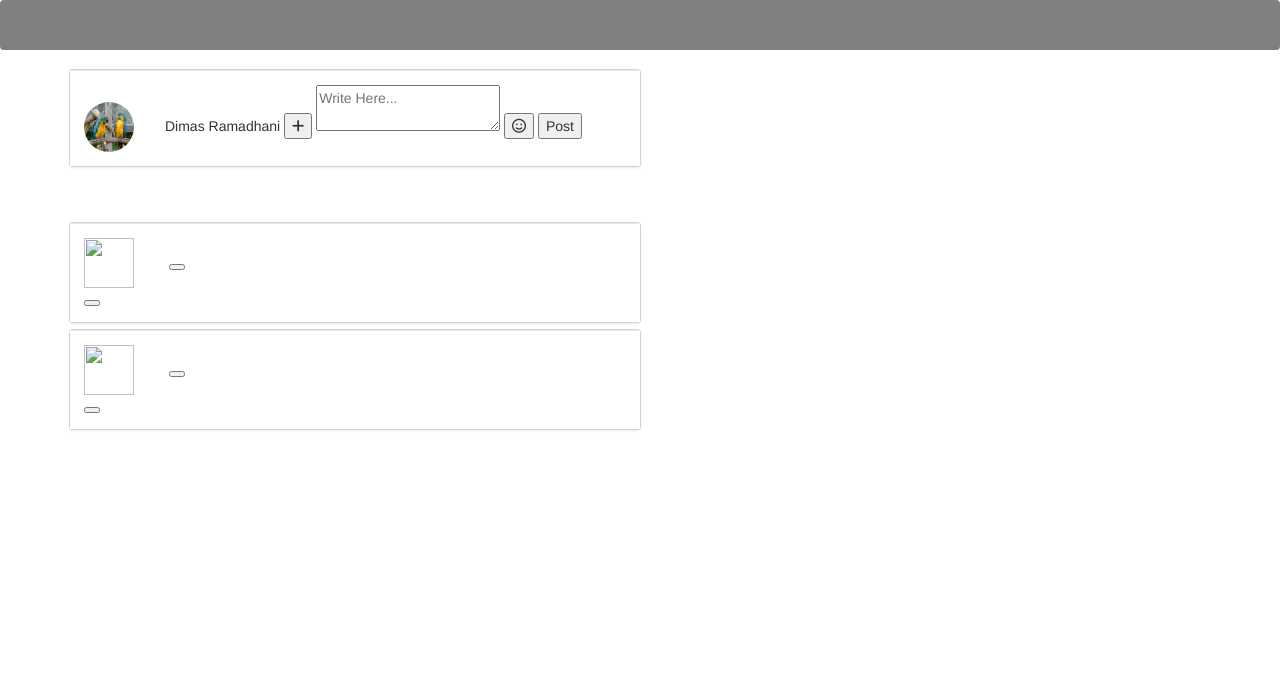
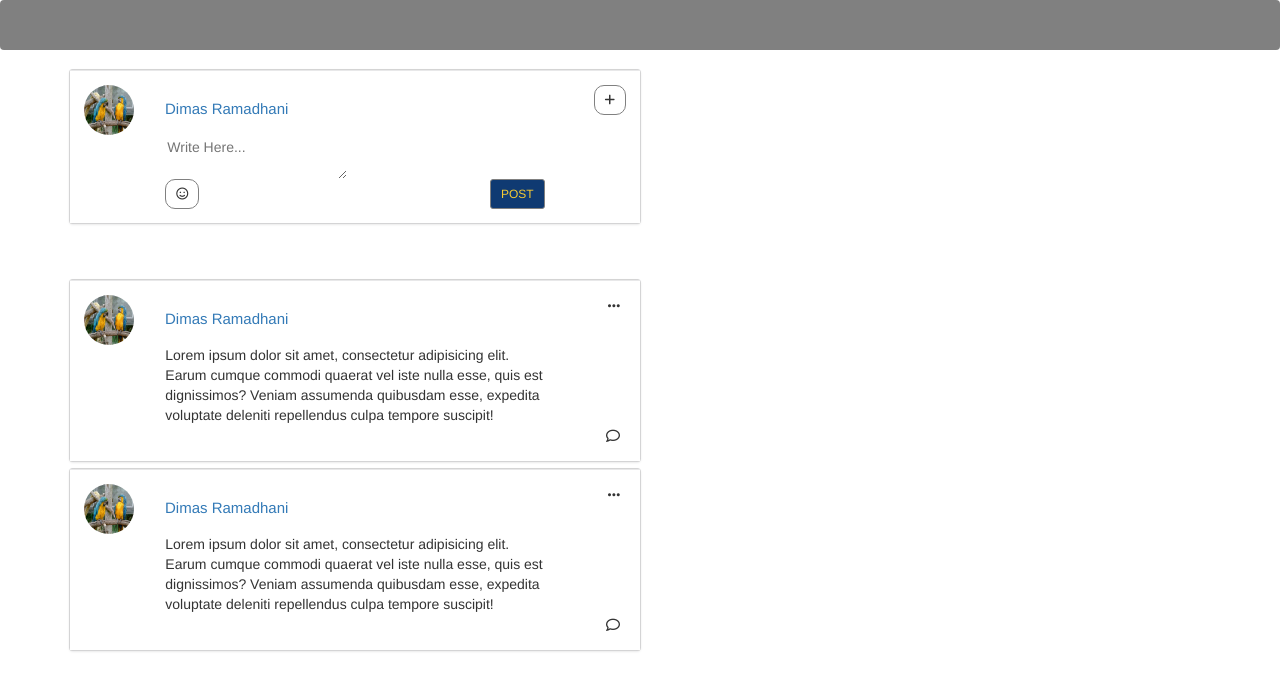
Before and after one commit to ditorahard/mandirisekuritas-frontend, a plain HTML site: page forum.html in a window 1280 px wide. Drawn offline with nearby package versions, Linux system fonts and the light colour scheme.

Commit message:
Benerin komen dan post

```diff
--- a/assets/sass/style.scss
+++ b/assets/sass/style.scss
@@ -88,4 +88,68 @@ $height-card:133%;
 
 .profile-name{
 	display:inline-block;
+	color:#0F3A72;
+	font-size:1.5rem;
 }
+
+//Button
+
+button{
+
+}
+
+.upload-button{
+	display:inline-block;
+	border-radius:10px;
+	float:right;
+	background: #fff;
+	border: 1px grey solid;
+
+}
+
+.emoji-button{
+	display:inline-block;
+	border-radius:10px;
+	float:left;
+	background: #fff;
+	border: 1px grey solid;
+}
+
+
+.post{
+
+	display:inline-block;
+	float:right;
+	background: #0F3A72;
+	color:#F4CA34;
+	border: 1px grey solid;
+}
+
+.more-button{
+	float:right;
+	background:#fff;
+	border: 0px;
+	border-radius:10px;
+}
+
+.view-conversation-button{
+	float:right;
+	background: #fff;
+	border: 0px;
+	border-radius:10px;
+}
+
+//Textarea
+
+.form-box{
+	margin-left:15%;
+	margin-right:15%;
+}
+
+.text-area{
+	border:0px;
+	display:block;
+	width:initial;
+	height:initial;
+
+}
--- a/forum.html
+++ b/forum.html
@@ -5,8 +5,9 @@
 	<title>Mandiri Sekuritas</title>
 
 	<!-- CSS -->
+	<link rel="stylesheet" href="assets/css/bootstrap.min.css">
 	<link rel="stylesheet" href="assets/css/style.css">
-	<link rel="stylesheet" href="assets/css/bootstrap.min.css">
+
 
 </head>
 <body>
@@ -22,38 +23,43 @@
 					<div class="profile-pic">
 						<a href="#"><img class="img-circle" src="assets/img/abc.jpg" alt=""></a>
 					</div>
-					<div class="profile-name">Dimas Ramadhani</div>
-					<button class="upload-button"><i class="fa fa-plus" aria-hidden="true"></i>
-</button>
-					<textarea class="text-area" placeholder="Write Here..."></textarea>
-					<button class="emoji-button"><i class="fa fa-smile-o" aria-hidden="true"></i>
-</button>
-					<button class="post">Post</button>
+					<div class="profile-name"><a href="#">Dimas Ramadhani</a></div>
+					<button class="upload-button btn-sm"><i class="fa fa-plus fa-2" aria-hidden="true"></i></button>
+					<div class="form-box">
+						<textarea class="text-area" placeholder="Write Here..."></textarea>
+						<button class="emoji-button btn-sm"><i class="fa fa-smile-o fa-2" aria-hidden="true"></i></button>
+						<button class="post btn-sm">POST</button>
+					</div>
 				</div>
 			</div>
 
 			<div class="card card--reply">
 				<div class="card__content">
 					<div class="profile-pic">
-						<img src="" alt="">
+						<a href="#"><img class="img-circle" src="assets/img/abc.jpg" alt=""></a>
 					</div>
-					<div class="profile-name"></div>
-					<button class="more-button"></button>
-					<div class="comment"></div>
-					<button class="view-conversation"></button>
+					<div class="profile-name"><a href="#">Dimas Ramadhani</a></div>
+					<button class="more-button"><i class="fa fa-ellipsis-h" aria-hidden="true"></i></button>
+					<div class="form-box">
+						<div class="comment">Lorem ipsum dolor sit amet, consectetur adipisicing elit. Earum cumque commodi quaerat vel iste nulla esse, quis est dignissimos? Veniam assumenda quibusdam esse, expedita voluptate deleniti repellendus culpa tempore suscipit!</div>
+					</div>
+					<button class="view-conversation-button"><i class="fa fa-comment-o" aria-hidden="true"></i></button>
 				</div>
 			</div>
 
 			<div class="card card--reply">
 				<div class="card__content">
 					<div class="profile-pic">
-						<img src="" alt="">
+						<a href="#"><img class="img-circle" src="assets/img/abc.jpg" alt=""></a>
 					</div>
-					<div class="profile-name"></div>
-					<button class="more-button"></button>
-					<div class="comment"></div>
-					<button class="view-conversation"></button>
+					<div class="profile-name"><a href="#">Dimas Ramadhani</a></div>
+					<button class="more-button"><i class="fa fa-ellipsis-h" aria-hidden="true"></i></button>
+					<div class="form-box">
+					<div class="comment">Lorem ipsum dolor sit amet, consectetur adipisicing elit. Earum cumque commodi quaerat vel iste nulla esse, quis est dignissimos? Veniam assumenda quibusdam esse, expedita voluptate deleniti repellendus culpa tempore suscipit!</div>
+					</div>
+					<button class="view-conversation-button"><i class="fa fa-comment-o" aria-hidden="true"></i></button>
 				</div>
+
 			</div>
 		</div>
 
```
Also changed, not shown: assets/css/style.css, 1 other file.
